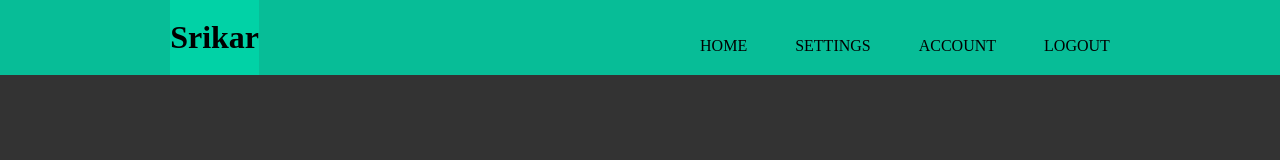
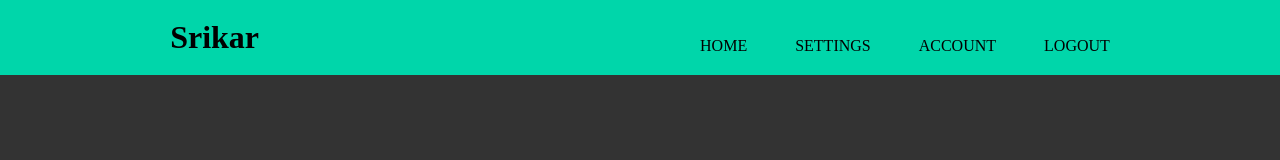
Before and after one commit to srikaryadav56/myfirstnavbar, a plain HTML site: page index.html in a window 1280 px wide. Drawn offline with Linux system fonts and the light colour scheme.

Commit message:
Update index.html

```diff
--- a/index.html
+++ b/index.html
@@ -6,7 +6,7 @@
              @import url('https://fonts.googleapis.com/css?family=Work+Sans:300,600');
 
             :root{
-                 --back : rgba(0, 214, 170, .85);
+                 --back : rgba(0, 214, 170);
             }
 
             *, *::before, *::after {
```
